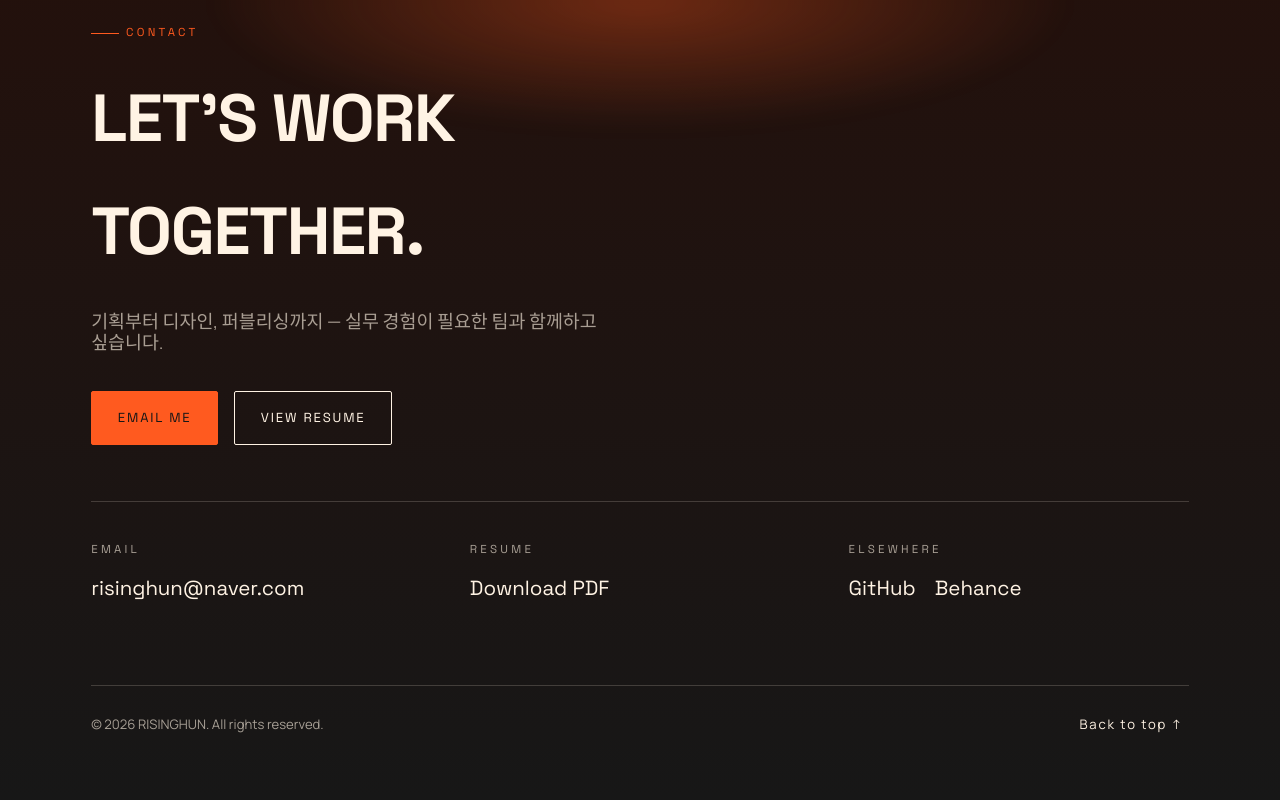
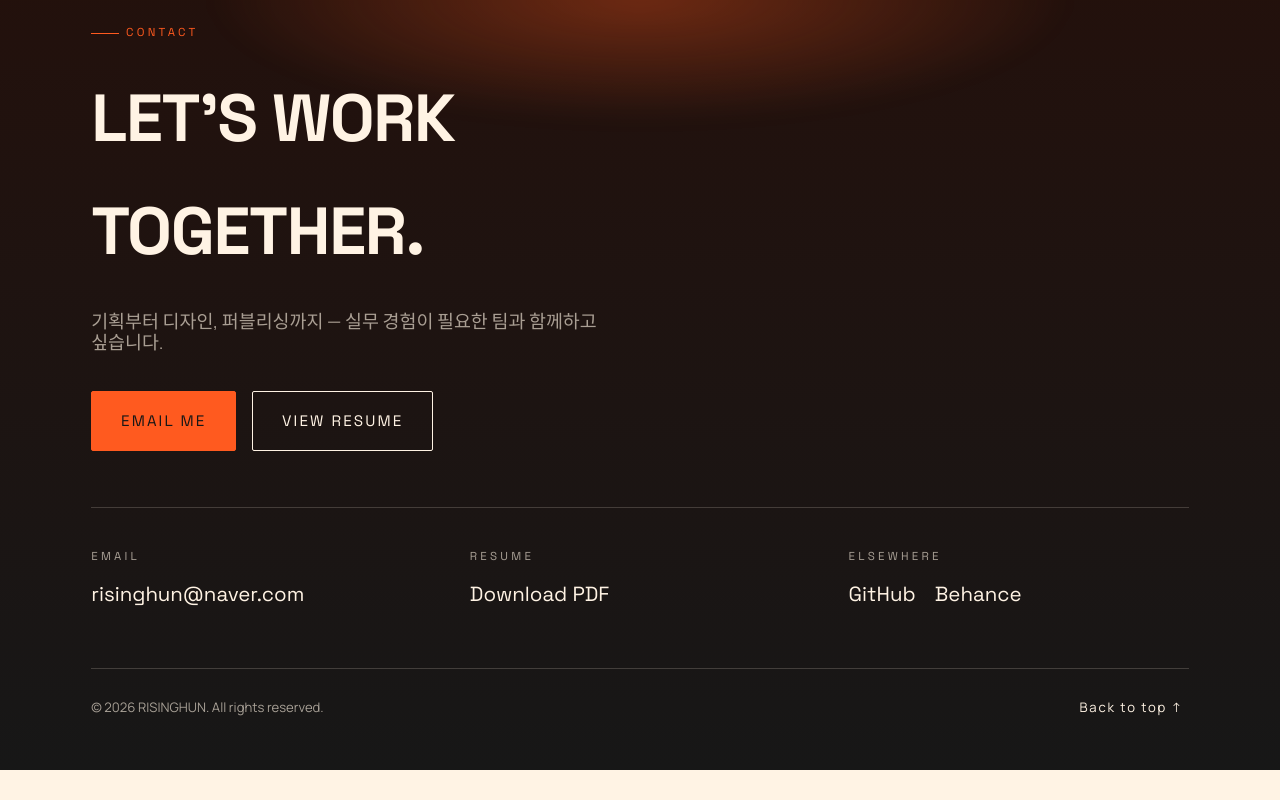
Before and after one commit to risinghun82/risinghun-portfolio, a React (Vite) app: page /#/ in a window 1280 px wide. Shown: the part 6065-6865 px from the top of the page. After the commit the page ends 6835 px from the top, so only its background shows below. Built offline with nearby package versions, Linux system fonts and the light colour scheme; a web font is replaced by a local one.

Commit message:
Strengthen Contact CTAs and tighten footer spacing

```diff
--- a/src/components/Contact/Contact.css
+++ b/src/components/Contact/Contact.css
@@ -6,7 +6,10 @@
     var(--charcoal) 100%
   );
   color: var(--sun-cream);
-  padding: var(--space-section-y) 0 4rem;
+  /* Bottom padding was a flat 4rem regardless of viewport — tied it to
+     the same section-y scale (at a fraction of it) so the page's last
+     screen doesn't end in more dead space than any other section. */
+  padding: var(--space-section-y) 0 clamp(2.5rem, 4vw, 3.5rem);
   overflow: hidden;
 }
 
@@ -46,6 +49,15 @@
   flex-wrap: wrap;
   gap: 1rem;
   margin-bottom: 3.5rem;
+}
+
+/* Scoped sizing bump for the two primary CTAs — same pattern as the Hero
+   buttons — so "Email Me" / "View Resume" read as the clear next action
+   on the page's last screen, without touching the shared .btn used
+   everywhere else. */
+.contact__cta-row .btn {
+  font-size: 0.95rem;
+  padding: 1rem 1.8rem;
 }
 
 .contact__grid {
@@ -99,7 +111,10 @@
   display: flex;
   align-items: center;
   justify-content: space-between;
-  margin-top: 5rem;
+  /* Was 5rem — combined with the old fixed 4rem section padding below it,
+     the page's last screen ended in more empty space than any other
+     section did. */
+  margin-top: 3.5rem;
   padding-top: 1.6rem;
   border-top: 1px solid rgba(255, 243, 228, 0.18);
   font-size: var(--fs-sm);
```
